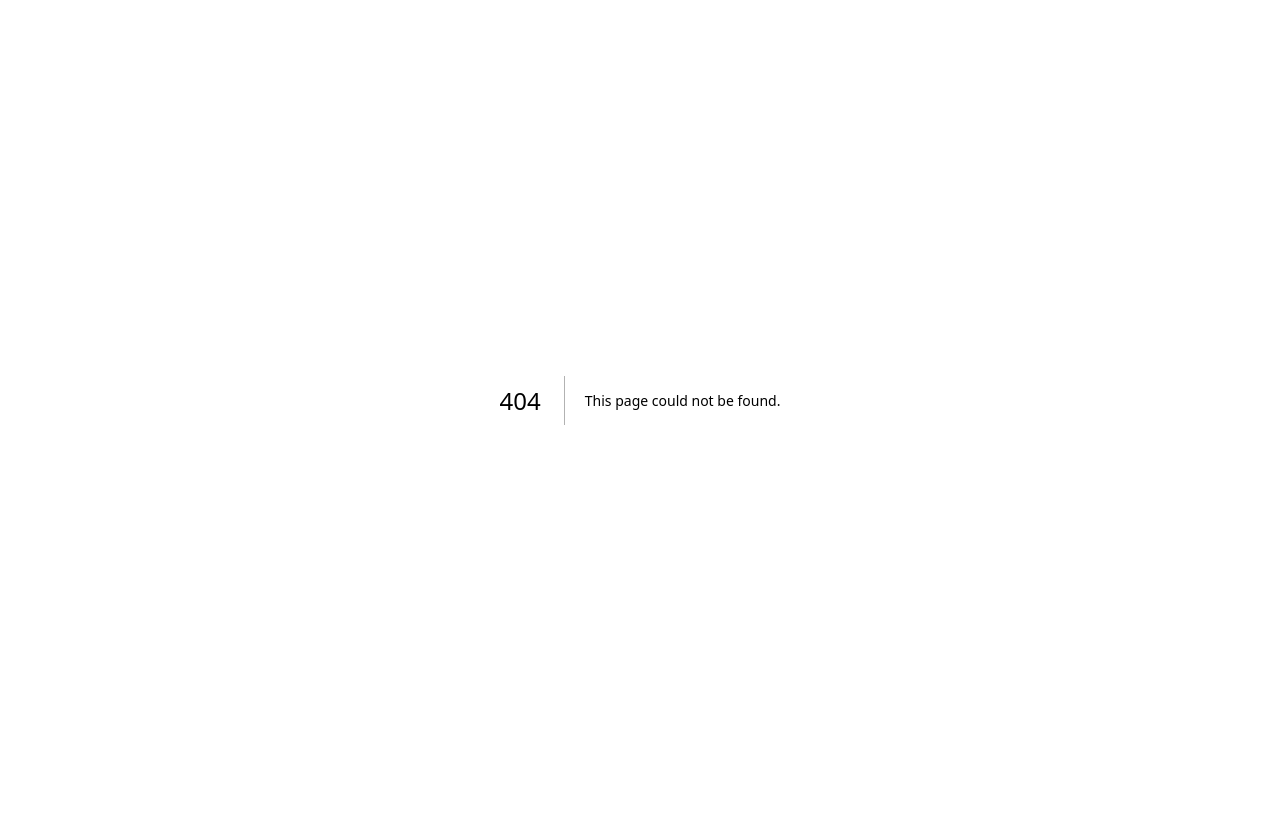
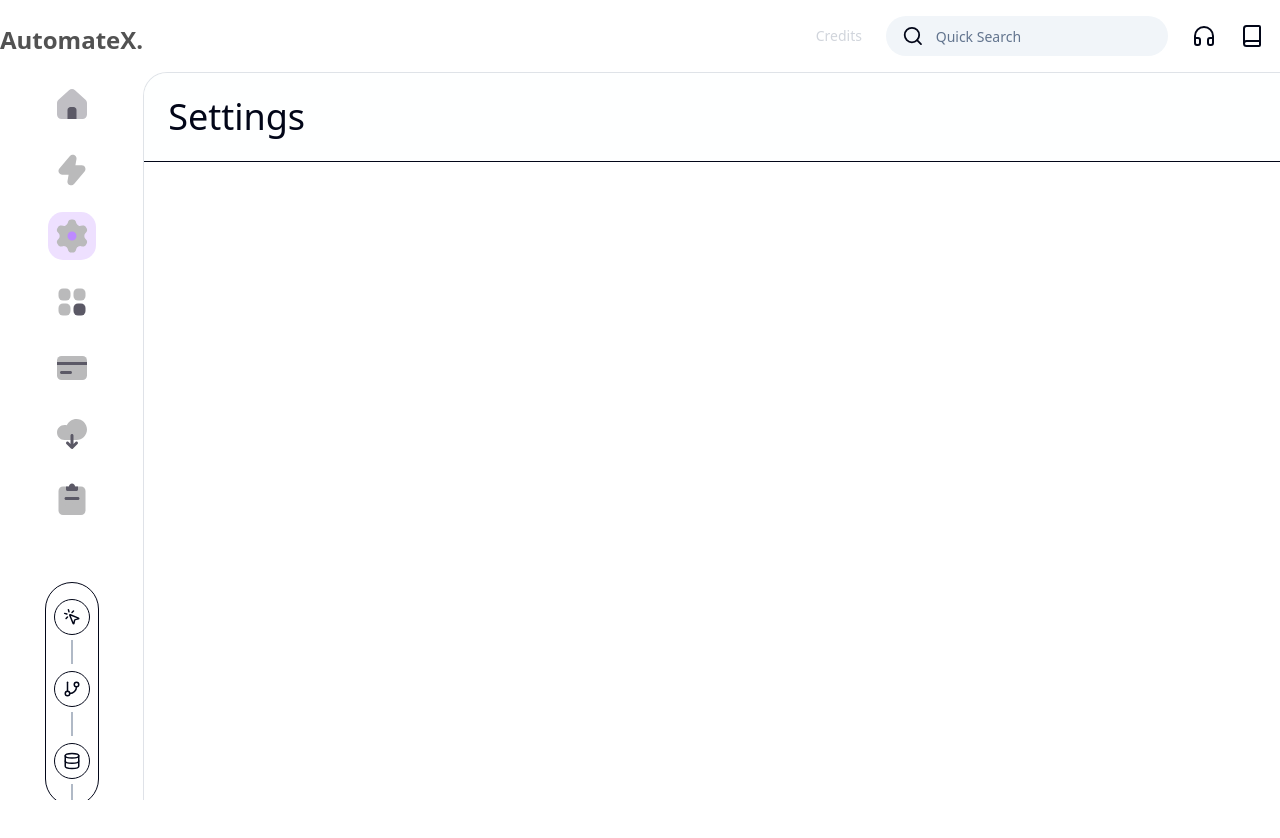
Before and after one commit to Hey-Viswa/Optimate, a Next.js app: page /settings in a window 1280 px wide. Before the commit this address had no page. Shown: the top 838 px of the page. Before the commit the page ends 800 px from the top, so only its background shows below. Built offline with nearby package versions, Linux system fonts and the light colour scheme.

Commit message:
1:33:52 Timecode YT

```diff
--- /dev/null
+++ b/app/(main)/(pages)/settings/page.tsx
@@ -0,0 +1,17 @@
+import React from 'react'
+
+interface Props {
+
+}
+
+const Settings
+    = (props: Props) => {
+        return (
+            <div className='flex flex-col gap-4'>
+                <h1 className='sticky top-0 z-[10] flex items-center justify-between border-b bg-background/50 p-6 text-4xl backdrop-blur-lg '><span>Settings</span></h1>
+                <div className="flex flex-col gap-100 p-6                                                                                                                                                                                                                                                                                                                                                                                                                                                                                     "></div>
+            </div>
+        )
+    }
+
+export default Settings
```
